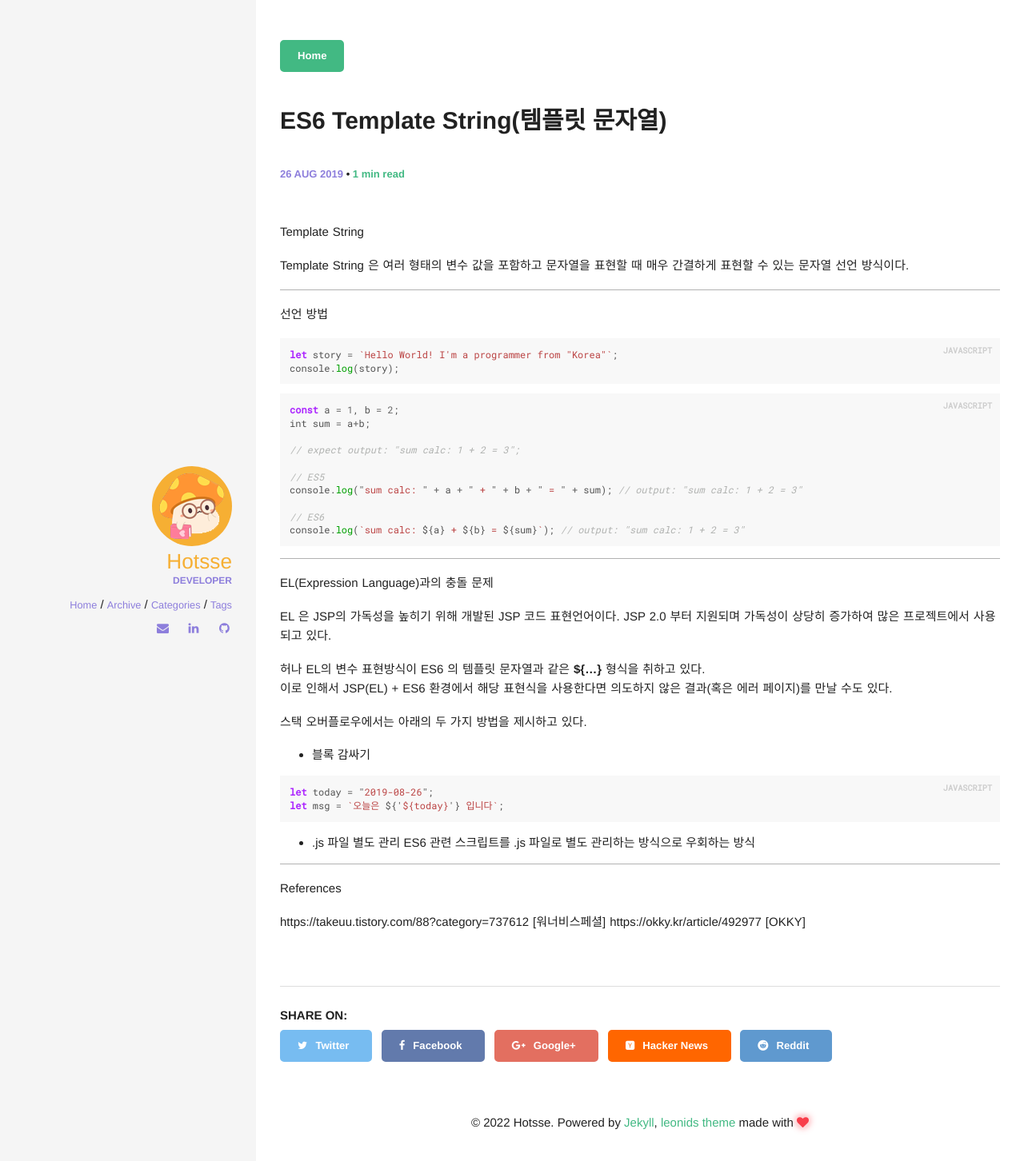
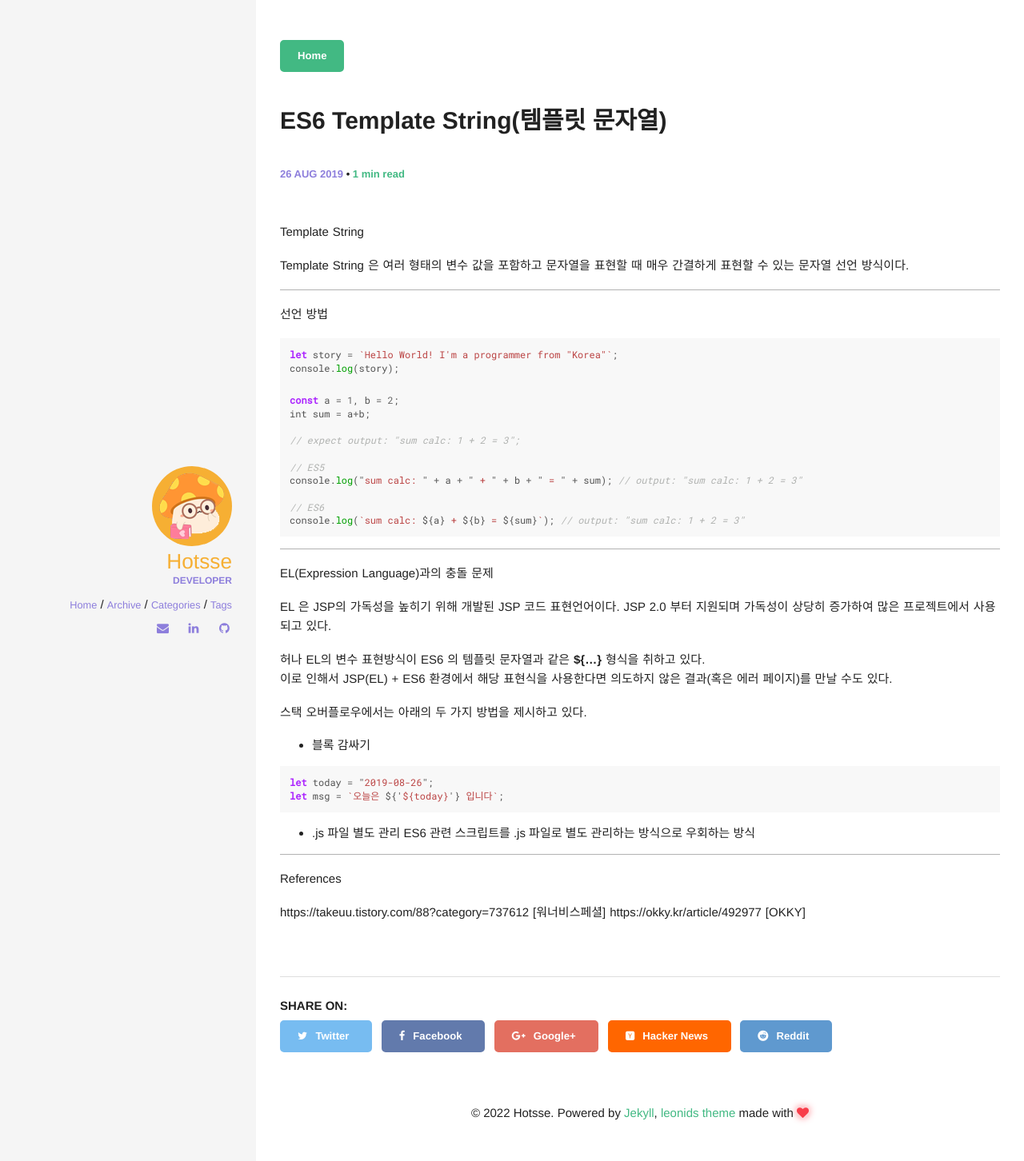
Before and after one commit to Hotsse/hotsse.github.io, a Jekyll site: the page built from _posts/2019-08-26-ES6 Template String(템플릿 문자열).md, in a window 1280 px wide. Shown: the top 1452 px of the page at 80% size. Built offline with Jekyll 4.4.1, drawn with Linux system fonts in a browser that asks for light colours; comment, search, counter and statistics services are not loaded.

Commit message:
Update 2019-08-26-ES6 Template String(템플릿 문자열).md

````diff
--- a/_posts/2019-08-26-ES6 Template String(템플릿 문자열).md
+++ b/_posts/2019-08-26-ES6 Template String(템플릿 문자열).md
@@ -11,17 +11,14 @@ Template String 은 여러 형태의 변수 값을 포함하고 문자열을 표
 
 -------------
 
-
-
-
 선언 방법
 
-{% highlight javascript %}
+``` javascript
 let story = `Hello World! I'm a programmer from "Korea"`;
 console.log(story);
-{% endhighlight %}
+```
 
-{% highlight javascript %}
+``` javascript
 const a = 1, b = 2;
 int sum = a+b;
 
@@ -32,7 +29,7 @@ console.log("sum calc: " + a + " + " + b + " = " + sum); // output: "sum calc: 1
 
 // ES6
 console.log(`sum calc: ${a} + ${b} = ${sum}`); // output: "sum calc: 1 + 2 = 3"
-{% endhighlight %}
+```
 
 -------------
 
@@ -46,10 +43,11 @@ EL 은 JSP의 가독성을 높히기 위해 개발된 JSP 코드 표현언어이
 스택 오버플로우에서는 아래의 두 가지 방법을 제시하고 있다.
 
 - 블록 감싸기
-{% highlight javascript %}
+
+``` javascript
 let today = "2019-08-26";
 let msg = `오늘은 ${'${today}'} 입니다`;
-{% endhighlight %}
+```
 
 - .js 파일 별도 관리
 ES6 관련 스크립트를 .js 파일로 별도 관리하는 방식으로 우회하는 방식
````
